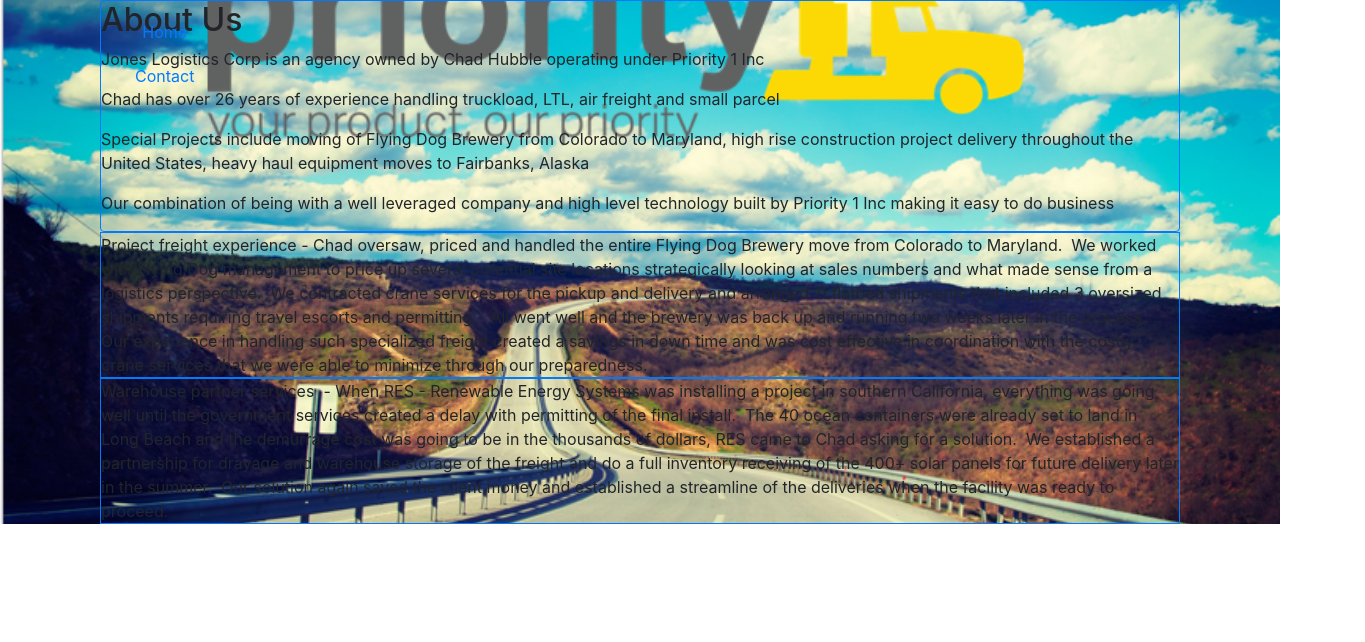
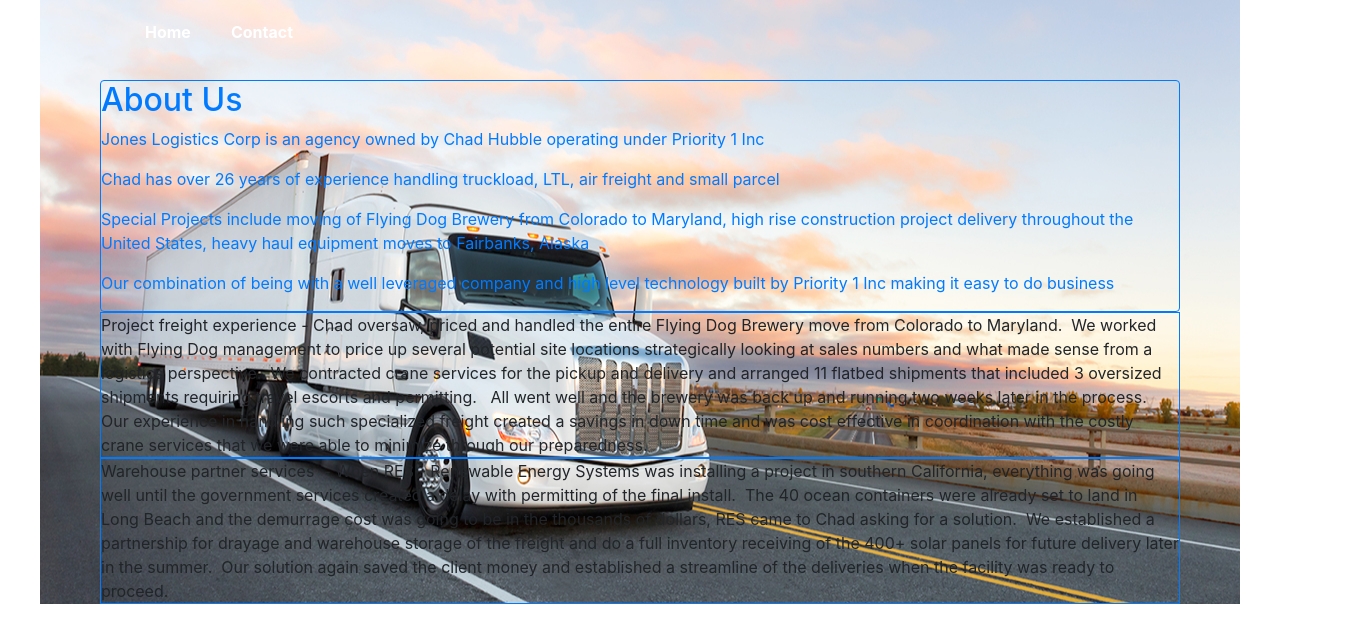
Before and after one commit to mcliff1/jonessite, a React (Create React App) app: page / in a window 1280 px wide. Shown: the top 642 px of the page, 1365 px wide, since content can reach past the window. Built offline with nearby package versions, Linux system fonts and the light colour scheme.

Commit message:
updates to nav

```diff
--- a/package.json
+++ b/package.json
@@ -7,11 +7,11 @@
     "bootstrap": "^4.3.1",
     "react": "^16.11.0",
     "react-dom": "^16.11.0",
-    "react-router-dom": "^4.3.1",
+    "react-router-dom": "^5.1.2",
     "react-scripts": "^3.4.0",
+    "reactstrap": "^6.5.0",
     "tsutils": "^3.17.1",
-    "typescript": "^3.6.4",
-    "reactstrap": "^6.5.0"
+    "typescript": "^3.6.4"
   },
   "scripts": {
     "start": "react-scripts start",
--- a/src/App.css
+++ b/src/App.css
@@ -2,33 +2,28 @@
   text-align: center;
   height: 100%;
   margin: 0;
-  color: #ffffff;
 }
+
+ul.header li {
+  display: inline;
+  list-style-type: none;
+  margin: 0;
+}
+
+ul.header li a {
+  color: #FFFFFF;
+  font-weight: bold;
+  text-decoration: none;
+  padding: 20px;
+  display: inline-block;
+}
+
 
 .bg {
   height: 100%;
-  background-image: url('./images/background.png');
-  background-size: cover;
+  background-image: url('./images/bg2.png');
+  //background-image: url('./images/background.png');
+  //background-size: cover;
   background-repeat: no-repeat;
   background-position: center center;
 }
-
-.nav {
-  padding: 0;
-  margin: 0;
-  position: absolute;
-  top: 0;
-  width: 100%;
-  display: flex;
-}
-
-.navItem {
-  list-style-type: none;
-  text-align: center;
-  padding: 10px;
-  flex: 1;
-}
-
-.App-link {
-  color: #09d3ac;
-}
--- a/src/App.js
+++ b/src/App.js
@@ -1,8 +1,9 @@
 import React from 'react';
 import { BrowserRouter as Router, Route } from 'react-router-dom';
+//import { Router, Route } from 'react-router';
 
 import './App.css';
-import Nav2 from './Nav2';
+import SimpleNav from './SimpleNav';
 import About from './components/About';
 import Contact from './components/Contact';
 //import Navigation from './components/Navigation';
@@ -17,7 +18,7 @@
     <div className="bg">
       <Router>
       <div className="container">
-        <Nav2 />
+        <SimpleNav />
 
 
         <div>
--- a/src/Nav2.js
+++ b/src/SimpleNav.js
@@ -1,7 +1,7 @@
 import React, { Component } from 'react';
-import { Link } from 'react-router-dom';
+import { NavLink } from 'react-router-dom';
 
-class Nav2 extends Component {
+class SimpleNav extends Component {
   constructor(props) {
     super(props);
 
@@ -21,15 +21,13 @@
 
   render() {
     return(
-      <div className="nav navItem">
-        <nav>
-        <ul>
-          <li className="navItem"><Link to="/">Home</Link></li>
-          <li className="navItem"><Link to="/contact">Contact</Link></li>
+      <div>
+        <ul className="header">
+          <li><NavLink to="/">Home</NavLink></li>
+          <li><NavLink to="/contact">Contact</NavLink></li>
         </ul>
-        </nav>
       </div>
     );
   }
 }
-export default Nav2;
+export default SimpleNav;
--- a/src/components/About.jsx
+++ b/src/components/About.jsx
@@ -4,7 +4,7 @@
   render() {
     return (
       <div className="container-fluid">
-        <div className="border border-primary rounded">
+        <div className="border border-primary rounded text-primary">
           <h2>About Us</h2>
           <p>Jones Logistics Corp is an agency owned by Chad Hubble operating under Priority 1 Inc</p>
           <p>Chad has over 26 years of experience handling truckload, LTL, air freight and small parcel</p>
```
Also changed, not shown: src/images/bg2.png (added), 1 other file (tests, documents, lock files or other folders).
